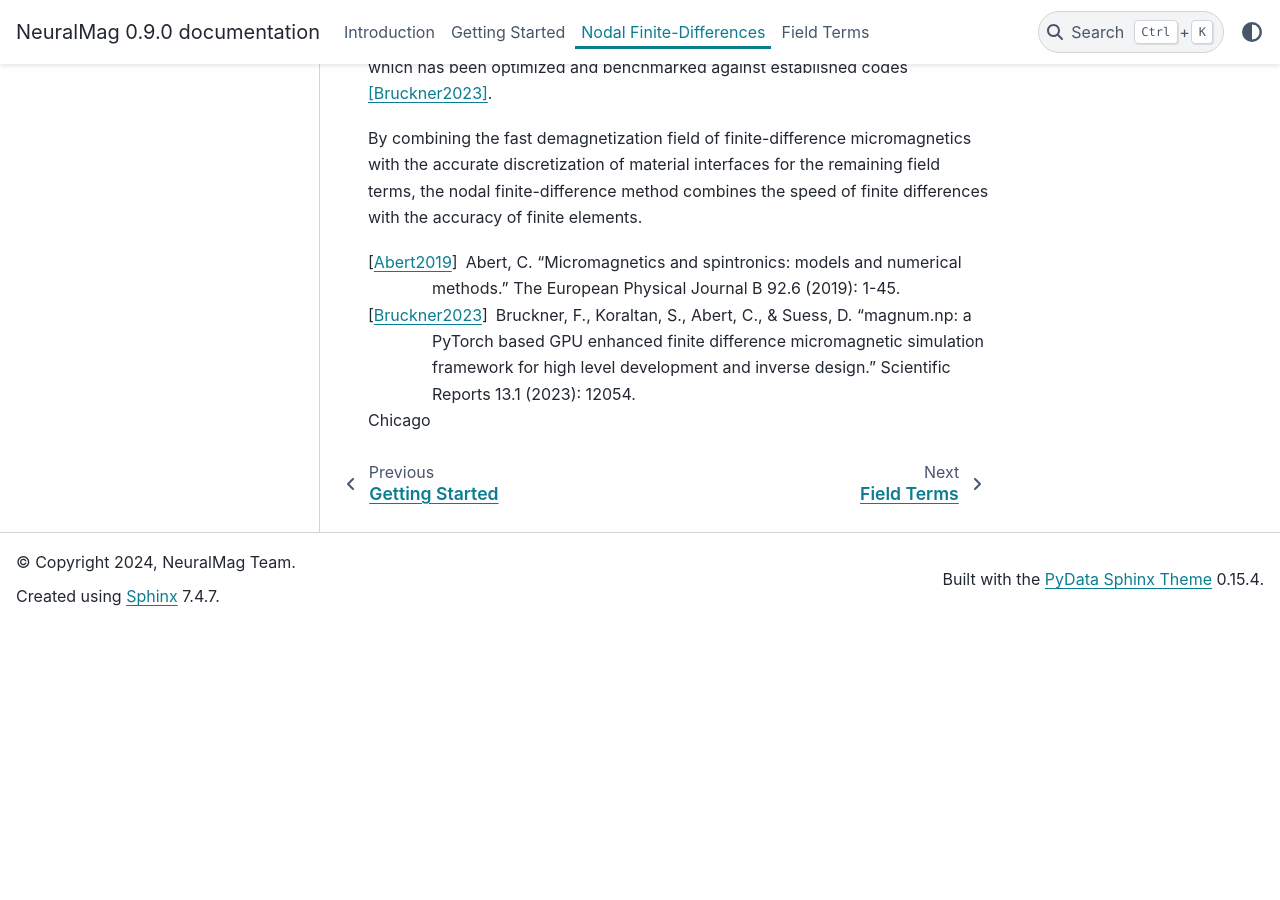
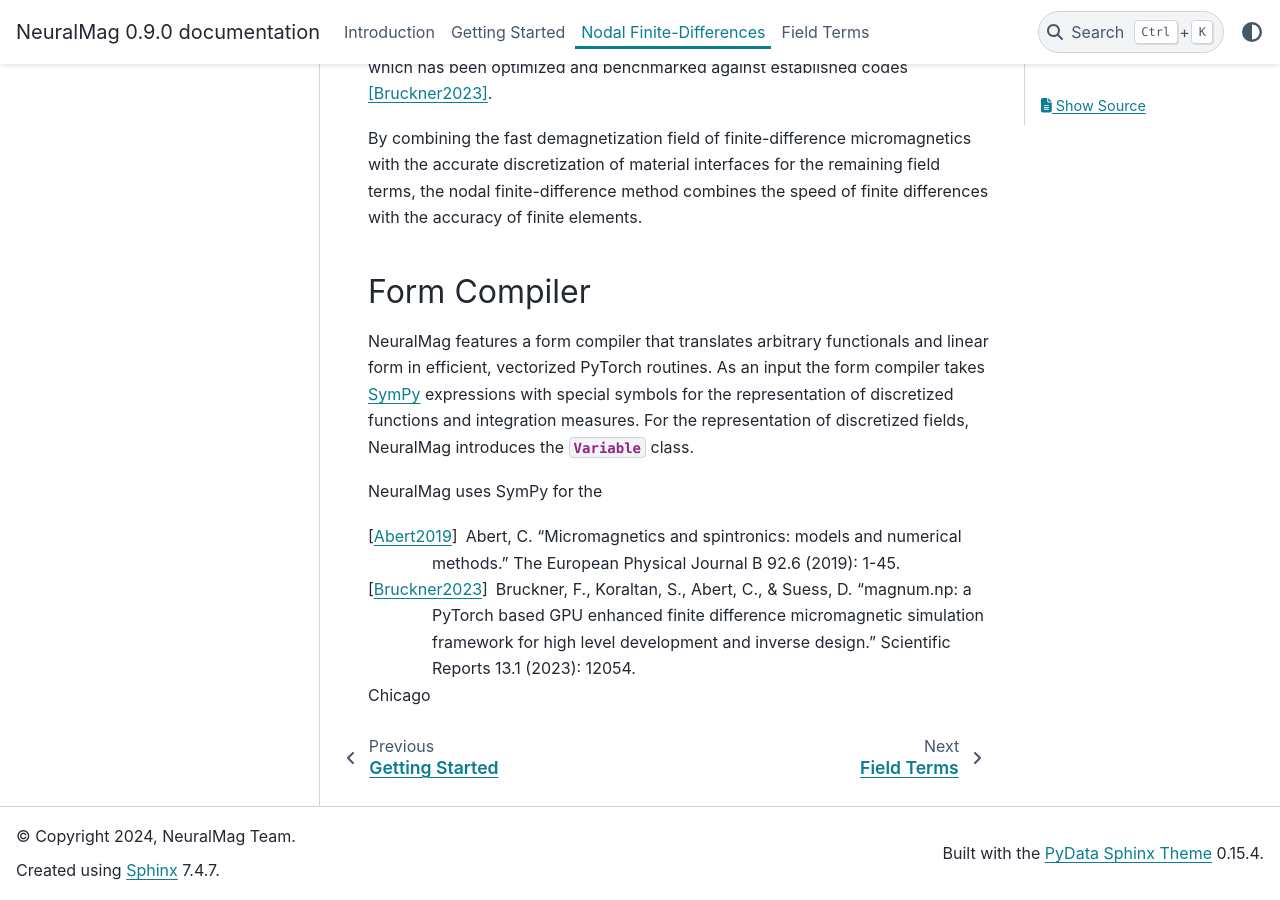
Before and after one commit to DavidLanders95/NeuralMagFork, a Sphinx documentation site: the page built from docs/nodal_fd.rst, in a window 1280 px wide and 900 px high, scrolled down 1396 px. Built offline with Sphinx 7.4.7 and the PyData theme 0.15.4, drawn with Linux system fonts in a browser that asks for light colours; before the commit the page ends 2021 px from its top, so only the background shows below that.

Commit message:
start to write docs on form compiler

```diff
--- a/docs/nodal_fd.rst
+++ b/docs/nodal_fd.rst
@@ -4,18 +4,6 @@
 The nodal finite-difference scheme applies a finite-element approach on a regular cuboidal grid for local field contributions such as the exchange field.
 This allows the use of a continuous, piecewise polynomial function space for fields such as the magnetization :math:`\vec{m}` and a piecewise constant function space for material parameters such as the exchange constant :math:`A`, see :numref:`nodal_fd` (a).
 For the continuous field, we use product-space 1D-Lagrange (trilinear) basis functions :math:`\phi_i`, see exemplary 2D representation in :numref:`nodal_fd` (b).
-
-..
-    %For the continuous field, we use product-space 1D-Lagrange functions, see Fig.~\ref{fig:nodal}(b) with cell size $\Delta x_1 \Delta x_2 \Delta x_3$ that read
-    %\begin{align}
-    %    \begin{split}
-    %    \phi_{i,j,k}(\vec{x}) =
-    %    &[x_1 + i (\Delta x_1 - 2 x_1)] / \Delta x_1 \cdot\\
-    %    &[x_2 + j (\Delta x_2 - 2 x_2)] / \Delta x_2 \cdot\\
-    %    &[x_3 + k (\Delta x_3 - 2 x_3)] / \Delta x_3
-    %    \end{split}
-    %\end{align}
-    %with $i,j,k \in \{0,1\}$.
 
 For the field computation, we apply the finite-element formalism with mass lumping according to [Abert2019]_, i.e.
 
@@ -51,6 +39,27 @@
 
 By combining the fast demagnetization field of finite-difference micromagnetics with the accurate discretization of material interfaces for the remaining field terms, the nodal finite-difference method combines the speed of finite differences with the accuracy of finite elements.
 
+Form Compiler
+-------------
+
+NeuralMag features a form compiler that translates arbitrary functionals and linear form in efficient, vectorized PyTorch routines.
+As an input the form compiler takes `SymPy <https://www.sympy.org/>`_ expressions with special symbols for the representation of discretized functions and integration measures.
+For the representation of discretized fields, NeuralMag introduces the :class:`Variable` class.
+
+NeuralMag uses SymPy for the
+
+..
+    %For the continuous field, we use product-space 1D-Lagrange functions, see Fig.~\ref{fig:nodal}(b) with cell size $\Delta x_1 \Delta x_2 \Delta x_3$ that read
+    %\begin{align}
+    %    \begin{split}
+    %    \phi_{i,j,k}(\vec{x}) =
+    %    &[x_1 + i (\Delta x_1 - 2 x_1)] / \Delta x_1 \cdot\\
+    %    &[x_2 + j (\Delta x_2 - 2 x_2)] / \Delta x_2 \cdot\\
+    %    &[x_3 + k (\Delta x_3 - 2 x_3)] / \Delta x_3
+    %    \end{split}
+    %\end{align}
+    %with $i,j,k \in \{0,1\}$.
+
 .. [Abert2019] Abert, C. "Micromagnetics and spintronics: models and numerical methods." The European Physical Journal B 92.6 (2019): 1-45.
 .. [Bruckner2023] Bruckner, F., Koraltan, S., Abert, C., & Suess, D. "magnum.np: a PyTorch based GPU enhanced finite difference micromagnetic simulation framework for high level development and inverse design." Scientific Reports 13.1 (2023): 12054.
 Chicago
```
Also changed, not shown: 1 other file.
